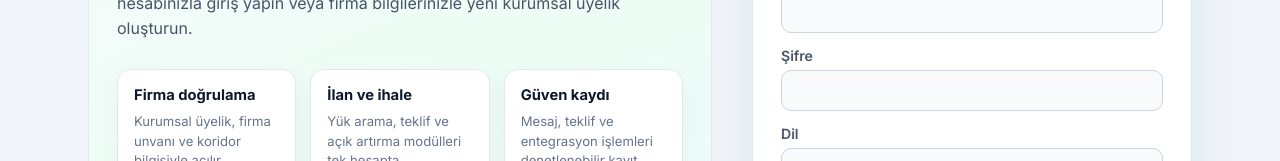
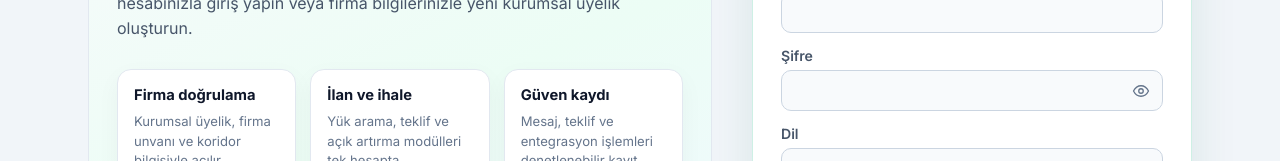
Before and after one commit to kutluhanakinci8-ux/nakliyeborsasi, a Next.js app in the folder apps/web/: page /login in a window 1280 px wide. Shown: the part 352-513 px from the top of the page. Built offline with nearby package versions, Linux system fonts and the light colour scheme.

Commit message:
feat(web): password visibility toggle on login forms
Co-authored-by: harikaotoservisinfo <harikaotoservisinfo@gmail.com>

```diff
--- a/apps/web/src/app/login/LoginPageClient.tsx
+++ b/apps/web/src/app/login/LoginPageClient.tsx
@@ -11,6 +11,7 @@ import {
 } from "../../lib/countryDisplay";
 import { applyRegistrationOrganizationProfile } from "../../lib/organizationProfile";
 import { queueWebsiteEnrichmentAfterRegistration } from "../../lib/websiteEnrichmentWorkflow";
+import { PasswordField } from "../../components/PasswordField";
 import { SiteLayout } from "../../components/SiteLayout";
 import { useWebSession } from "../../context/WebSessionProvider";
 
@@ -235,12 +236,10 @@ export function LoginPageClient() {
                     </label>
                     <label className="label-light">
                       Şifre
-                      <input
-                        className="input-light"
-                        type="password"
+                      <PasswordField
                         autoComplete="current-password"
                         value={password}
-                        onChange={(event) => setPassword(event.target.value)}
+                        onChange={setPassword}
                         required
                       />
                     </label>
@@ -380,13 +379,11 @@ export function LoginPageClient() {
                       </label>
                       <label className="label-light">
                         Şifre
-                      <input
-                        className="input-light"
-                        type="password"
+                        <PasswordField
                           name="new-password"
                           autoComplete="new-password"
                           value={password}
-                        onChange={(event) => setPassword(event.target.value)}
+                          onChange={setPassword}
                           required
                           minLength={8}
                         />
--- /dev/null
+++ b/apps/web/src/components/PasswordField.tsx
@@ -0,0 +1,53 @@
+"use client";
+
+import { useState } from "react";
+import { IconEye, IconEyeOff } from "./messaging/ChatUiIcons";
+
+type PasswordFieldProps = {
+  className?: string;
+  value: string;
+  onChange: (value: string) => void;
+  autoComplete?: string;
+  name?: string;
+  required?: boolean;
+  minLength?: number;
+  id?: string;
+};
+
+export function PasswordField({
+  className = "input-light",
+  value,
+  onChange,
+  autoComplete,
+  name,
+  required,
+  minLength,
+  id,
+}: PasswordFieldProps) {
+  const [visible, setVisible] = useState(false);
+
+  return (
+    <div className="password-field">
+      <input
+        id={id}
+        className={className}
+        type={visible ? "text" : "password"}
+        autoComplete={autoComplete}
+        name={name}
+        value={value}
+        onChange={(event) => onChange(event.target.value)}
+        required={required}
+        minLength={minLength}
+      />
+      <button
+        type="button"
+        className="password-field-toggle"
+        onClick={() => setVisible((current) => !current)}
+        aria-label={visible ? "Şifreyi gizle" : "Şifreyi göster"}
+        aria-pressed={visible}
+      >
+        {visible ? <IconEyeOff size={18} /> : <IconEye size={18} />}
+      </button>
+    </div>
+  );
+}
--- a/apps/web/src/components/messaging/ChatUiIcons.tsx
+++ b/apps/web/src/components/messaging/ChatUiIcons.tsx
@@ -67,6 +67,17 @@ export function IconEye({ className, size = defaultSize }: IconProps) {
     <svg className={className} aria-hidden {...strokeProps(size)}>
       <path d="M2 12s3.5-7 10-7 10 7 10 7-3.5 7-10 7-10-7-10-7z" />
       <circle cx="12" cy="12" r="3" />
+    </svg>
+  );
+}
+
+export function IconEyeOff({ className, size = defaultSize }: IconProps) {
+  return (
+    <svg className={className} aria-hidden {...strokeProps(size)}>
+      <path d="M17.94 17.94A10.07 10.07 0 0112 20c-7 0-10-8-10-8a18.45 18.45 0 015.06-5.94" />
+      <path d="M9.9 4.24A9.12 9.12 0 0112 4c7 0 10 8 10 8a18.5 18.5 0 01-2.16 3.19" />
+      <path d="M1 1l22 22" />
+      <path d="M14.12 14.12a3 3 0 11-4.24-4.24" />
     </svg>
   );
 }
```
Also changed, not shown: apps/web/src/app/admin/login/AdminLoginPageClient.tsx (+3 -4 lines), apps/web/src/app/globals.css. Lines whose indentation alone changed are shown as unchanged.
